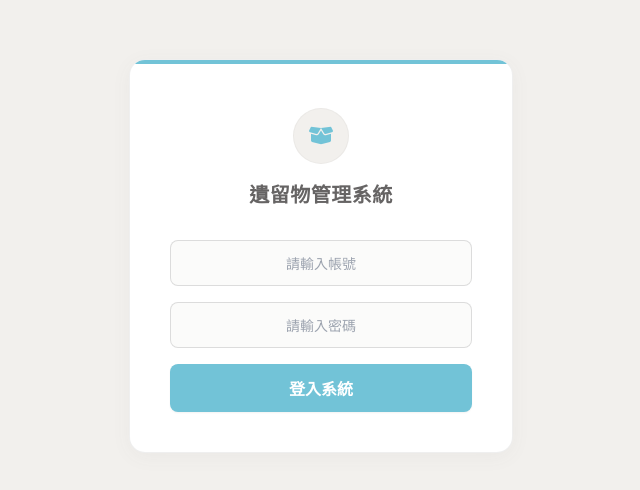
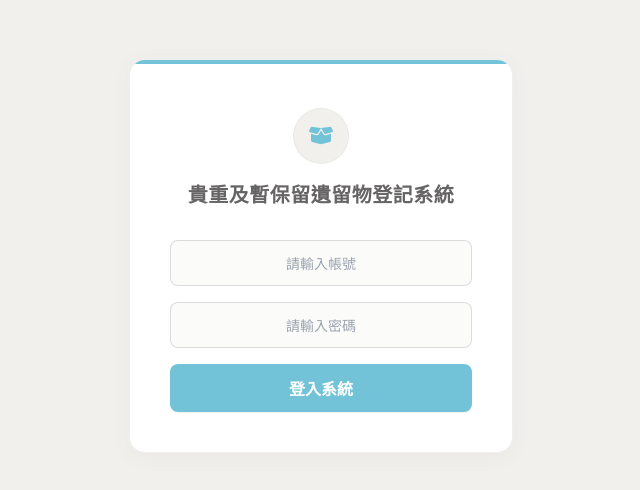
Before and after one commit to VICCHAOO2298/test, a plain HTML site: page index.html in a window 1280 px wide. Shown: the part 144-634 px from the top of the page, without its empty margins (319-959 px from the left). Drawn offline with nearby package versions, Linux system fonts and the light colour scheme.

Commit message:
Update index.html

```diff
--- a/index.html
+++ b/index.html
@@ -3,7 +3,7 @@
 <head>
     <meta charset="UTF-8">
     <meta name="viewport" content="width=device-width, initial-scale=1.0">
-    <title>遺留物管理中心</title>
+    <title>貴重及暫保留遺留物登記系統</title>
     <script src="https://cdn.tailwindcss.com"></script>
     <link href="https://cdnjs.cloudflare.com/ajax/libs/font-awesome/6.4.0/css/all.min.css" rel="stylesheet">
     <link rel="preconnect" href="https://fonts.googleapis.com">
@@ -51,7 +51,7 @@
                 <div class="w-14 h-14 bg-custom-base rounded-full flex items-center justify-center mx-auto mb-4 border border-custom-dark/5">
                     <i class="fas fa-box-open text-xl text-custom-accent"></i>
                 </div>
-                <h1 class="text-xl font-bold text-custom-dark tracking-wide">遺留物管理系統</h1>
+                <h1 class="text-xl font-bold text-custom-dark tracking-wide">貴重及暫保留遺留物登記系統</h1>
             </div>
             <form id="login-form" class="space-y-4" onsubmit="event.preventDefault(); submitLogin();">
                 <input type="text" id="username" required autocomplete="off" class="w-full bg-custom-base/30 border border-custom-dark/20 px-4 py-3 rounded-lg text-center text-sm" placeholder="請輸入帳號">
@@ -68,11 +68,11 @@
                 <div class="flex justify-between h-16 items-center">
                     <div class="flex items-center gap-3">
                         <i class="fas fa-box-open text-custom-accent text-lg"></i>
-                        <h1 class="font-bold text-base md:text-lg tracking-wide whitespace-nowrap">遺留物管理</h1>
+                        <h1 class="font-bold text-base md:text-lg tracking-wide whitespace-nowrap">貴重及暫保留遺留物登記系統</h1>
                     </div>
                     <div class="flex items-center gap-2 md:gap-4">
                         <button onclick="openAddModal()" class="bg-custom-accent hover:opacity-90 text-white px-3 py-2 md:px-4 rounded-lg text-sm font-bold flex items-center gap-2"><i class="fas fa-plus"></i> <span class="hidden md:inline">新增物品</span></button>
-                        <button onclick="switchToDeletedZone()" id="btn-deleted-zone" class="bg-custom-base hover:bg-custom-dark hover:text-white text-custom-dark px-3 py-2 md:px-4 border border-custom-dark/10 rounded-lg text-sm font-bold flex items-center gap-2"><i class="fas fa-archive"></i> <span class="hidden md:inline">刪除區紀錄</span></button>
+                        <button onclick="switchToDeletedZone()" id="btn-deleted-zone" class="bg-custom-base hover:bg-custom-dark hover:text-white text-custom-dark px-3 py-2 md:px-4 border border-custom-dark/10 rounded-lg text-sm font-bold flex items-center gap-2"><i class="fas fa-archive"></i> <span class="hidden md:inline">留存紀錄</span></button>
                         <div class="h-6 w-px bg-custom-dark/10 mx-1 md:mx-2 hidden sm:block"></div>
                         <div class="text-sm items-center gap-2 px-2 py-1 hidden sm:flex"><i class="fas fa-user-circle text-custom-accent/70 text-lg"></i> <span id="display-username" class="font-medium"></span></div>
                         <button onclick="handleLogout()" class="text-custom-dark/50 hover:text-custom-dark p-2"><i class="fas fa-sign-out-alt"></i></button>
```
